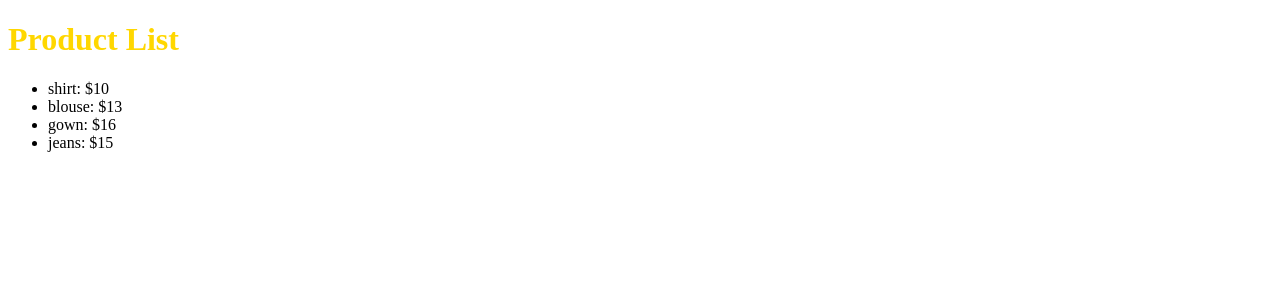
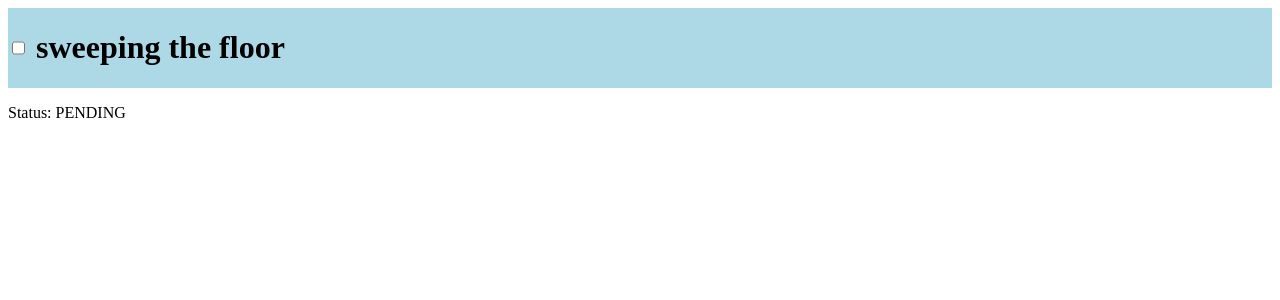
Before and after one commit to Akbar-Widya/vue_reference, a Vue app: page / in a window 1280 px wide. Shown: the top 300 px of the page. Built offline with nearby package versions, Linux system fonts and the light colour scheme.

Commit message:
topic: none, found out checkbox vue attribute handle boolean automatically, foundout the style css naming

```diff
--- a/src/App.vue
+++ b/src/App.vue
@@ -1,39 +1,29 @@
 <script setup>
-import { ref, computed } from 'vue'
+import { ref } from 'vue'
 
-const titleClass = ref('title')
-let id = 0
-const ProductClothes = ref([
-  {id: id++, name: "shirt", price: 10},
-  {id: id++, name: "blouse", price: 13},
-  {id: id++, name: "gown", price: 16},
-  {id: id++, name: "jeans", price: 15},
-])
-
-const expensiveItems = computed(() => {
-  return ProductClothes.value.filter((product) => product.price >= 15)
+const todoItem = ref({
+  id: 1, todo: "sweeping the floor", done: false
 })
 
-if (expensiveItems.value.length > 0) {
-  // If there are expensive items, set the class to gold
-  titleClass.value = 'title-gold'
-}
 </script>
 
 <template>
-  <h1 :class="titleClass">Product List</h1>
-  <ul>
-    <li v-for="product in ProductClothes" :key="product.id">
-      {{product.name + ': $' + product.price}}
-    </li>
-  </ul>
+  <div :style="{ backgroundColor: 'lightblue', display: 'flex', gap: '8px' }">
+    <input type="checkbox" v-model="todoItem.done" :id="'todo-' + todoItem.id" />
+
+    <label :for="'todo-' + todoItem.id">
+      <h1 :class="{ doneStyle: todoItem.done }">
+        {{ todoItem.todo }}
+      </h1>
+    </label>
+  </div>
+  <p>Status: {{ todoItem.done ? 'DONE' : 'PENDING' }}</p>
 </template>
 
-<style>
-.title {
-  color: purple;
-}
-.title-gold {
-  color: gold;
+<style scoped>
+/* Optional: Style to visually indicate the 'done' state */
+.doneStyle {
+  text-decoration: line-through;
+  color: #888;
 }
 </style>
```
